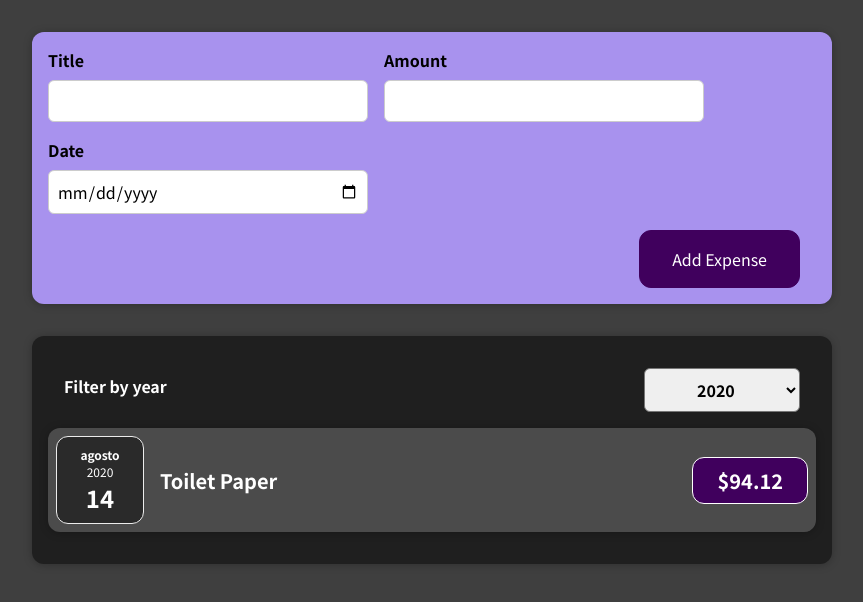
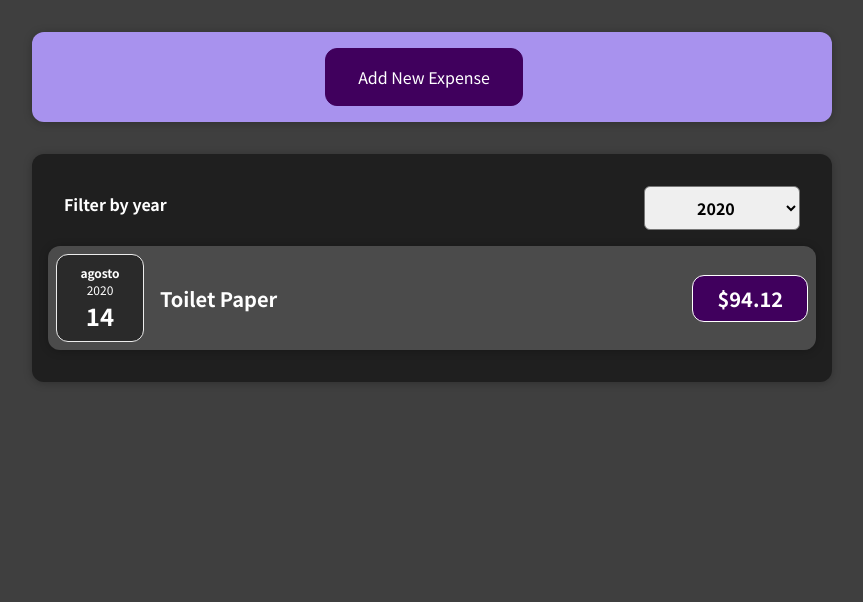
Before and after one commit to paas10/react, a React (Create React App) app: page / in a window 1280 px wide. Shown: the top 602 px of the page, without its empty margins (208-1071 px from the left). Built offline with nearby package versions, Linux system fonts and the light colour scheme.

Commit message:
Conditional content for new Expense Form

```diff
--- a/src/components/NewExpense/ExpenseForm.js
+++ b/src/components/NewExpense/ExpenseForm.js
@@ -3,6 +3,7 @@ import { useState } from "react";
 import './ExpenseForm.css'
 
 const ExpenseForm = (props) => {
+  const [formActive, setFormActive] = useState(false)
   const [enteredTitle, setEnteredTitle] = useState('');
   const [enteredAmount, setEnteredAmount] = useState('');
   const [enteredDate, setEnteredDate] = useState('');
@@ -10,26 +11,6 @@ const ExpenseForm = (props) => {
   const titleChangeHandler = (event) => setEnteredTitle(event.target.value)
   const amountChangeHandler = (event) => setEnteredAmount(event.target.value)
   const dateChangeHandler = (event) => setEnteredDate(event.target.value)
-
-  // const [userInput, setUserInput] = useState({ enteredTitle: '', enteredAmount: '', enteredDate: '' });
-
-  // const titleChangeHandler = (event) => {
-  //   setUserInput((prevState) => {
-  //     return { ...prevState, enteredTitle: event.target.value }
-  //   })
-  // }
-
-  // const amountChangeHandler = (event) => {
-  //   setUserInput((prevState) => {
-  //     return { ...prevState, enteredAmount: event.target.value }
-  //   })
-  // }
-
-  // const dateChangeHandler = (event) => {
-  //   setUserInput((prevState) => {
-  //     return { ...prevState, enteredDate: event.target.value }
-  //   })
-  // }
 
   const submitHandler = (event) => {
     // Evita que el navegador se recargue
@@ -43,11 +24,20 @@ const ExpenseForm = (props) => {
 
     props.onSaveExpenseData(expenseData);
 
-    setEnteredTitle('');
-    setEnteredAmount('');
-    setEnteredDate('');
+    clearFormHandler()
   }
 
+  const activeFormHandler = () => setFormActive(true)
+  const clearFormHandler = () => {
+    setEnteredTitle('')
+    setEnteredAmount('')
+    setEnteredDate('')
+    setFormActive(false)
+  }
+
+  if (!formActive) {
+    return <button onClick={activeFormHandler}>Add New Expense</button>
+  }
 
   return (
     <form onSubmit={submitHandler}>
@@ -66,6 +56,7 @@ const ExpenseForm = (props) => {
         </div>
       </div>
       <div className="new-expense__actions">
+        <button type="button" onClick={clearFormHandler}>Cancel</button>
         <button type="sumbit">Add Expense</button>
       </div>
     </form>
@@ -73,3 +64,24 @@ const ExpenseForm = (props) => {
 }
 
 export default ExpenseForm;
+
+
+// const [userInput, setUserInput] = useState({ enteredTitle: '', enteredAmount: '', enteredDate: '' });
+
+// const titleChangeHandler = (event) => {
+//   setUserInput((prevState) => {
+//     return { ...prevState, enteredTitle: event.target.value }
+//   })
+// }
+
+// const amountChangeHandler = (event) => {
+//   setUserInput((prevState) => {
+//     return { ...prevState, enteredAmount: event.target.value }
+//   })
+// }
+
+// const dateChangeHandler = (event) => {
+//   setUserInput((prevState) => {
+//     return { ...prevState, enteredDate: event.target.value }
+//   })
+// }
```
